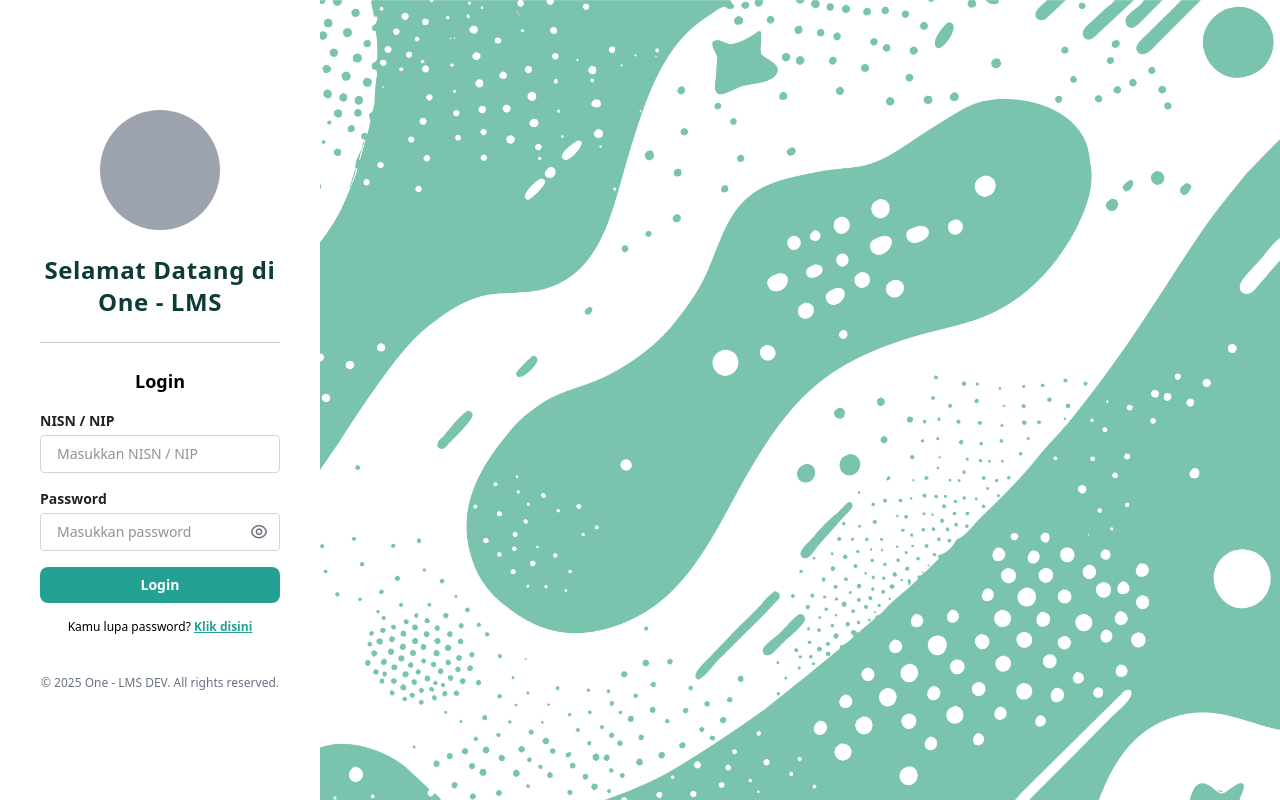
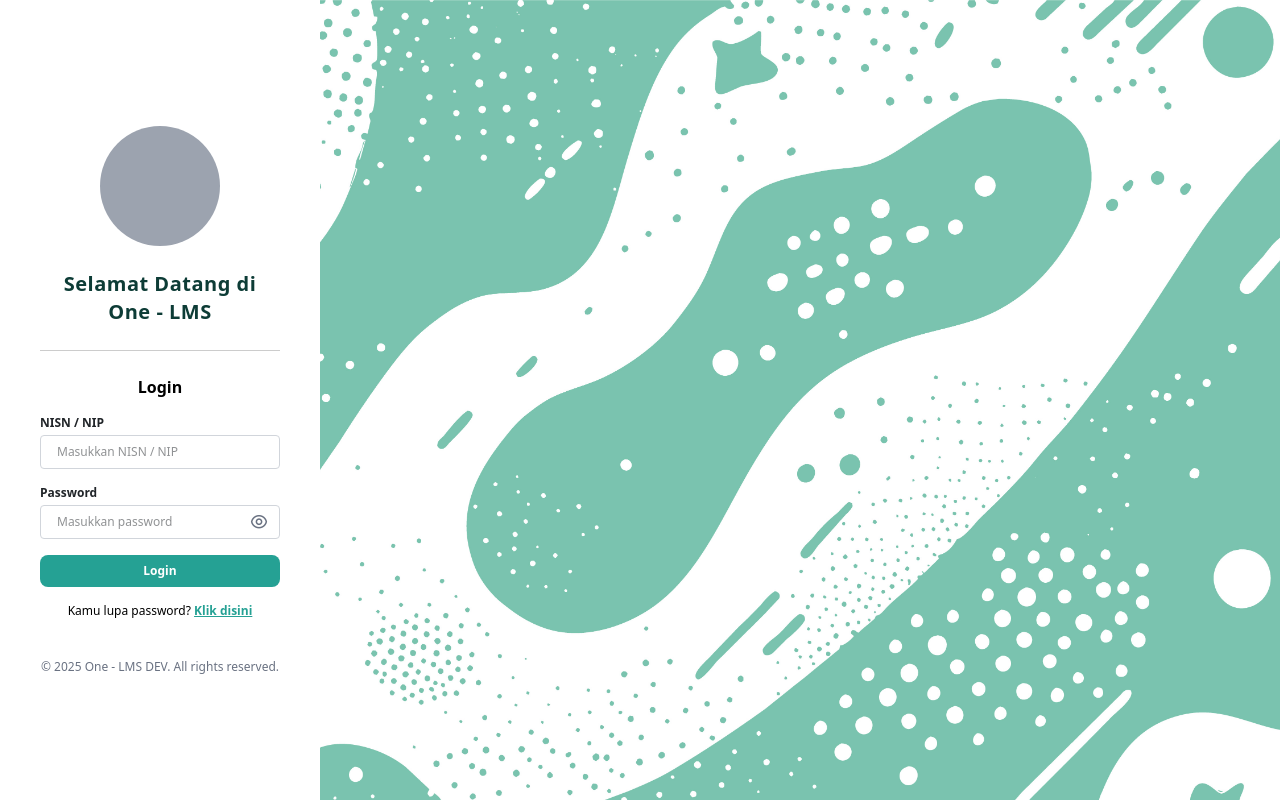
Before and after one commit to IqbalRadjasa/lms-dev, a Next.js app: page /login in a window 1280 px wide. Built offline with nearby package versions, Linux system fonts and the light colour scheme; a web font is replaced by a local one.

Commit message:
refactor:Font size

```diff
--- a/app/components/Input.tsx
+++ b/app/components/Input.tsx
@@ -19,7 +19,7 @@ export default function Input({ label, type = 'text', value, onChange, placehold
 
   return (
     <div className="mb-4">
-      <label className="block mb-1 text-sm font-semibold text-primary-light">{label}</label>
+      <label className="block mb-1 text-xs font-semibold text-primary-light">{label}</label>
 
       <div className="relative">
         <input
@@ -29,8 +29,8 @@ export default function Input({ label, type = 'text', value, onChange, placehold
           placeholder={placeholder}
           className="
         w-full
-        px-4 py-2 pr-10   /* space for eye */
-        text-sm
+        px-4 py-2 pr-10
+        text-xs
         border rounded-sm
         border-[var(--input-form-light)]
         focus:outline-none
--- a/app/login/page.tsx
+++ b/app/login/page.tsx
@@ -118,25 +118,25 @@ export default function LoginPage() {
           {/* <img src="/logo-onedek.png" alt="Logo" className="w-32 h-auto" /> */}
         </div>
 
-        <h1 className={`text-2xl text-center font-semibold tracking-wide`} style={{ color: '#0d3c36' }}>
+        <h1 className={`text-xl text-center font-semibold tracking-wide`} style={{ color: '#0d3c36' }}>
           Selamat Datang di <br /> One - LMS
         </h1>
 
         <hr className="my-6" style={{ color: 'black', opacity: '20%' }} />
 
-        <h2 className={`text-lg mb-4 text-center text-black font-semibold`}>Login</h2>
+        <h2 className={`text-md mb-4 text-center text-black font-semibold`}>Login</h2>
 
         {/* Inputs */}
         <div className="space-y-4">
           <Input label="NISN / NIP" value={identifier} onChange={validateIdentifier} placeholder="Masukkan NISN / NIP" />
 
-          {idError && <span className={`regular-text text-red-600 text-sm block`}>{idError}</span>}
+          {idError && <span className={`text-red-600 text-xs font-semibold block`}>{idError}</span>}
 
           <Input label="Password" type="password" value={password} onChange={validatePassword} placeholder="Masukkan password" />
 
-          {pwError && <span className={`regular-text text-red-600 text-sm block`}>{pwError}</span>}
+          {pwError && <span className={`text-red-600 text-xs font-semibold block`}>{pwError}</span>}
 
-          <button className={` w-full text-sm font-semibold text-white py-2 rounded-lg transition bg-[#25a194] hover:bg-[#1c7f73]`} onClick={handleSubmit}>
+          <button className={`w-full text-xs font-semibold text-white py-2 rounded-lg transition bg-[#25a194] hover:bg-[#1c7f73]`} onClick={handleSubmit}>
             Login
           </button>
         </div>
```
